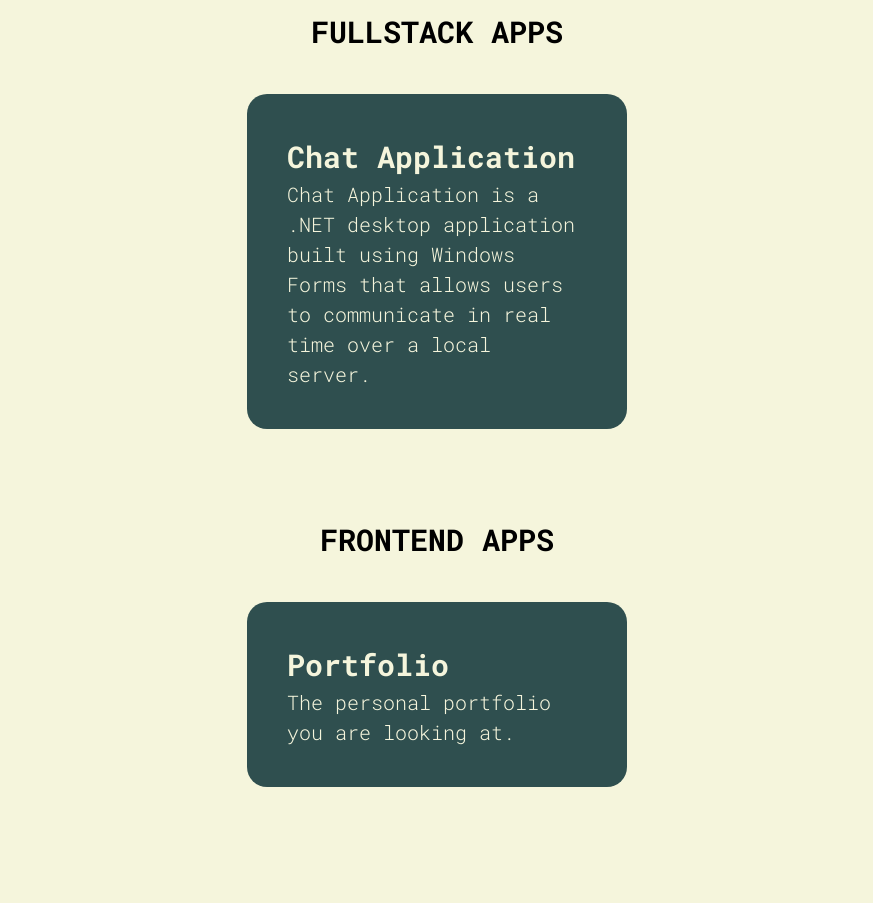
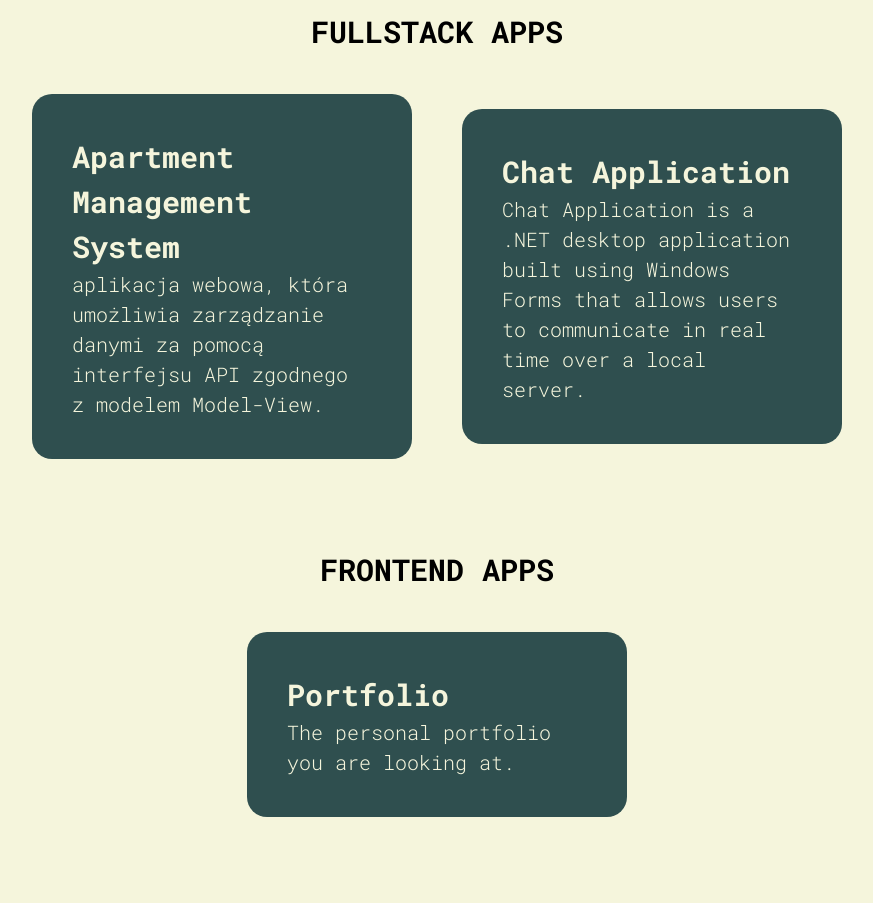
Before and after one commit to mateuszsiwy/msiwy-portfolio, a React (Vite) app: page / in a window 1280 px wide. Shown: the part 1780-2683 px from the top of the page, without its empty margins (203-1076 px from the left). Built offline with nearby package versions, Linux system fonts and the light colour scheme.

Commit message:
Update Projects.jsx

```diff
--- a/src/sections/Projects/Projects.jsx
+++ b/src/sections/Projects/Projects.jsx
@@ -15,6 +15,8 @@ function Projects() {
         <br/><br/>
         <h2>Fullstack Apps</h2>
         <div className={styles.projects}>
+            <ProjectCard src={black} link='https://github.com/mateuszsiwy/ApartmentManagementSystem' h3='Apartment Management System' p='aplikacja webowa, która umożliwia zarządzanie danymi za pomocą interfejsu API zgodnego z modelem Model-View.'/>
+
             <ProjectCard src={black} link='https://github.com/mateuszsiwy/Chat-Application' h3='Chat Application' p='Chat Application is a .NET desktop application built using Windows Forms that allows users to communicate in real time over a local server.'/>
 
         </div>
```
